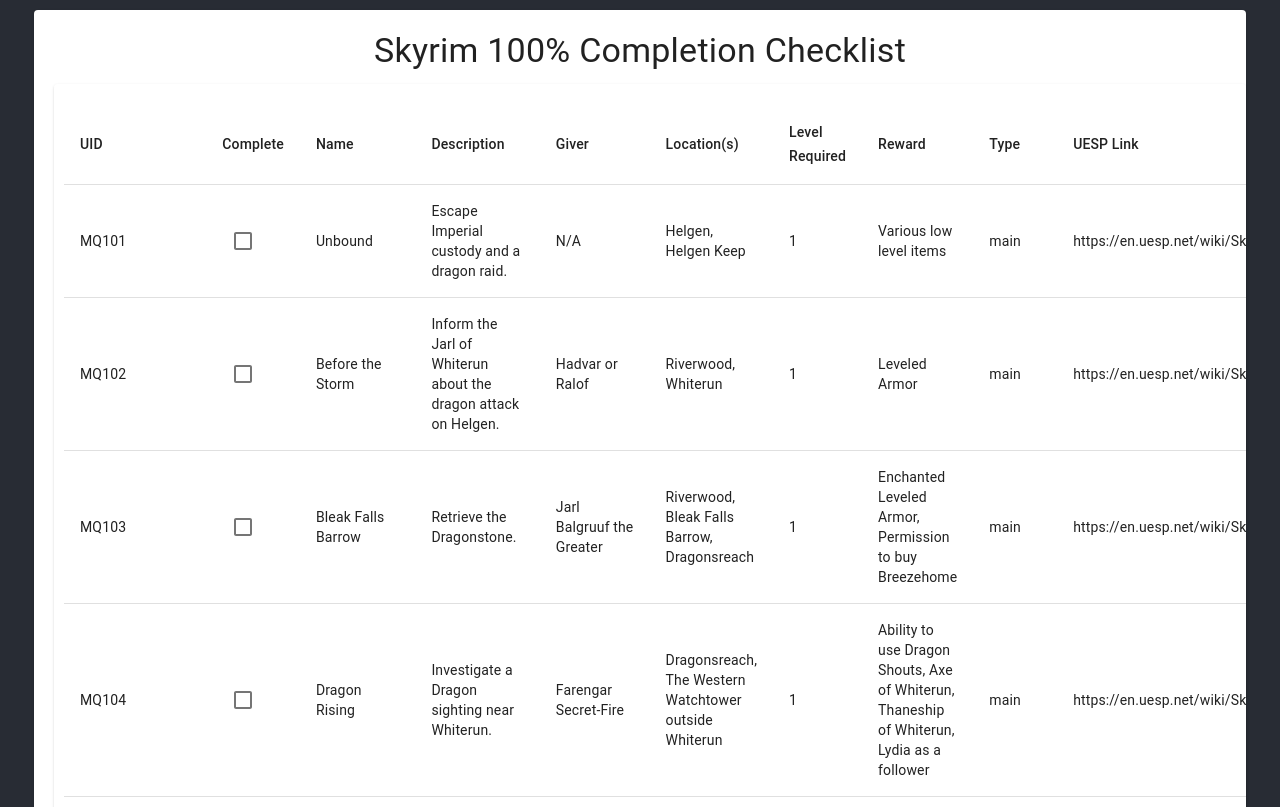
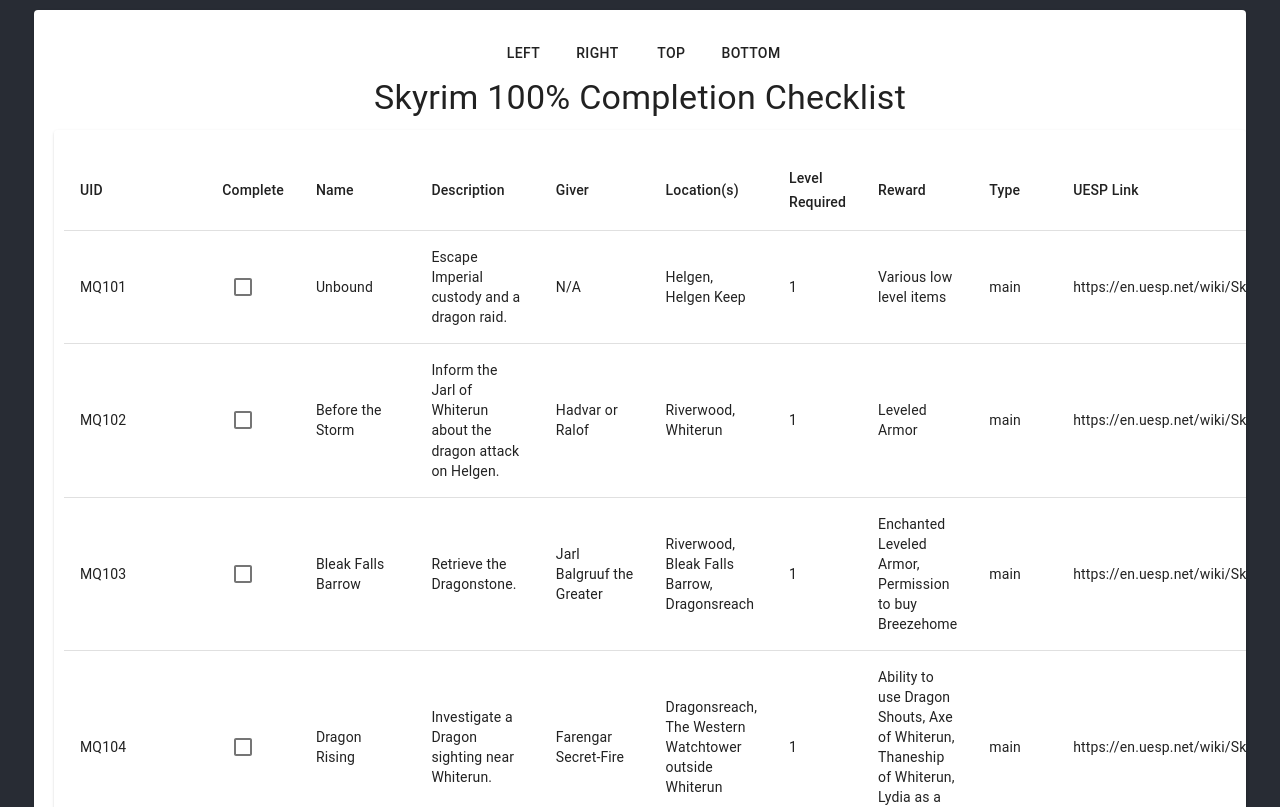
Before and after one commit to px3l/skyrim-quests, a React (Create React App) app: page / in a window 1280 px wide. Shown: the top 807 px of the page. Built offline with nearby package versions, Linux system fonts and the light colour scheme.

Commit message:
add drawer

```diff
--- a/src/Components/App/App.js
+++ b/src/Components/App/App.js
@@ -2,8 +2,9 @@
 import './App.css';
 import Container from '@material-ui/core/Container';
 import Typography from '@material-ui/core/Typography';
-import { Button, Paper } from '@material-ui/core';
+import { Paper } from '@material-ui/core';
 import QuestTable from '../QuestTable';
+import TemporaryDrawer from '../TemporaryDrawer';
 
 import tableData from '../../TableData'
 
@@ -11,6 +12,9 @@
   return (
     <Container maxWidth="100%" className="App">
       <Paper>
+
+        <TemporaryDrawer />
+
         <Typography variant="h4" component="h1" gutterBottom>
           Skyrim 100% Completion Checklist
         </Typography>
@@ -22,14 +26,6 @@
           data = { tableData.collegeOfWinterhold }
         />
 
-        <Button variant="contained" color="primary">
-          mainQuest
-        </Button>
-
-        <Button variant="contained" color="secondary">
-          College of Winterhold
-        </Button>
-
       </Paper>
     </Container>
   );
--- /dev/null
+++ b/src/Components/TemporaryDrawer.js
@@ -0,0 +1,79 @@
+import React from 'react';
+import clsx from 'clsx';
+import { makeStyles } from '@material-ui/core/styles';
+import Drawer from '@material-ui/core/Drawer';
+import Button from '@material-ui/core/Button';
+import List from '@material-ui/core/List';
+import Divider from '@material-ui/core/Divider';
+import ListItem from '@material-ui/core/ListItem';
+import ListItemIcon from '@material-ui/core/ListItemIcon';
+import ListItemText from '@material-ui/core/ListItemText';
+import InboxIcon from '@material-ui/icons/MoveToInbox';
+import MailIcon from '@material-ui/icons/Mail';
+
+const useStyles = makeStyles({
+  list: {
+    width: 250,
+  },
+  fullList: {
+    width: 'auto',
+  },
+});
+
+export default function TemporaryDrawer() {
+  const classes = useStyles();
+  const [state, setState] = React.useState({
+    top: false,
+    left: false,
+    bottom: false,
+    right: false,
+  });
+
+  const toggleDrawer = (anchor, open) => (event) => {
+    if (event.type === 'keydown' && (event.key === 'Tab' || event.key === 'Shift')) {
+      return;
+    }
+
+    setState({ ...state, [anchor]: open });
+  };
+
+  const list = (anchor) => (
+    <div
+      className={clsx(classes.list, {
+        [classes.fullList]: anchor === 'top' || anchor === 'bottom',
+      })}
+      role="presentation"
+      onClick={toggleDrawer(anchor, false)}
+      onKeyDown={toggleDrawer(anchor, false)}
+    >
+      <List>
+        {['Main Quest', 'College Of Winterhold'].map((text, index) => (
+          <ListItem button key={text}>
+            <ListItemText primary={text} />
+          </ListItem>
+        ))}
+      </List>
+      <Divider />
+      <List>
+        {['Unique Items', 'Books'].map((text, index) => (
+          <ListItem button key={text}>
+            <ListItemText primary={text} />
+          </ListItem>
+        ))}
+      </List>
+    </div>
+  );
+
+  return (
+    <div>
+      {['left', 'right', 'top', 'bottom'].map((anchor) => (
+        <React.Fragment key={anchor}>
+          <Button onClick={toggleDrawer(anchor, true)}>{anchor}</Button>
+          <Drawer anchor={anchor} open={state[anchor]} onClose={toggleDrawer(anchor, false)}>
+            {list(anchor)}
+          </Drawer>
+        </React.Fragment>
+      ))}
+    </div>
+  );
+}
--- a/src/TableData.js
+++ b/src/TableData.js
@@ -100,7 +100,7 @@
       name: 'A Blade in the Dark',
       description: 'Prove you are Dragonborn to Delphine by slaying the dragon Sahloknir.',
       giver: 'Delphine',
-      location: '   Sleeping Giant Inn, Kynesgrove',
+      location: 'Sleeping Giant Inn, Kynesgrove',
       level: 1,
       reward: '',
       type: 'main',
@@ -130,7 +130,7 @@
     },
     {
       ID: 'MQ203',
-      name: 'Alduins Wall',
+      name: 'Alduin\'s Wall',
       description: 'Locate the prophecy within Sky Haven Temple.',
       giver: 'Esbern',
       location: 'The Ratway, Riverwood, Sky Haven Temple',
@@ -155,7 +155,7 @@
       name: 'Elder Knowledge',
       description: 'Locate an Elder Scroll.',
       giver: 'Paarthurnax',
-      location: 'Throat of the World, Sky Haven Temple or High Hrothgar, Septimus Signuss Outpost, Alftand, Blackreach, Tower of Mzark.',
+      location: 'Throat of the World, Sky Haven Temple or High Hrothgar, Septimus Signus\'s Outpost, Alftand, Blackreach, Tower of Mzark.',
       level: 1,
       reward: '',
       type: 'main',
@@ -163,7 +163,7 @@
     },
     {
       ID: 'MQ206',
-      name: 'Alduins Bane',
+      name: 'Alduin\'s Bane',
       description: 'Exploit the Time Wound to learn Dragonrend.',
       giver: 'Paarthurnax',
       location: 'Throat of the World',
@@ -175,7 +175,7 @@
     {
       ID: 'MQ301',
       name: 'The Fallen',
-      description: 'Capture and interrogate one of Alduins allies.',
+      description: 'Capture and interrogate one of Alduin\'s allies.',
       giver: 'Alduin',
       location: 'Throat of the World, High Hrothgar, and/or Sky Haven Temple, Dragonsreach',
       level: 1,
@@ -207,8 +207,8 @@
     },
     {
       ID: 'MQ303',
-      name: 'The World-Eaters Eyrie',
-      description: 'Battle through Skuldafn Temple to reach Alduins portal to Sovngarde.',
+      name: 'The World-Eater\'s Eyrie',
+      description: 'Battle through Skuldafn Temple to reach Alduin\'s portal to Sovngarde.',
       giver: 'Odahviing',
       location: 'Skuldafn Temple',
       level: 1,
@@ -298,7 +298,7 @@
     {
       ID: 'MG06',
       name: 'Revealing the Unseen',
-      description: 'Discover the location of Magnus staff.',
+      description: 'Discover the location of Magnus\' staff.',
       giver: 'Mirabelle Ervine',
       location: 'College of Winterhold, Mzulft',
       level: 1,
@@ -341,7 +341,7 @@
     },
     {
       ID: 'MGRArniel01, MGRArniel02, MGRArniel03, MGRArniel04',
-      name: 'Arniels Endeavor',
+      name: 'Arniel\'s Endeavor',
       description: 'Uncover an ancient Dwemer secret.',
       giver: 'Arniel Gane',
       location: 'Part 1: College of Winterhold, Most Dwarven Ruins, Part 2: Radiant dungeon, Part 3: Various, Part 4: Radiant dungeon',
@@ -352,15 +352,193 @@
     },
     {
       ID: 'MGRAppBrelyna01',
-      name: 'Brelynas Practice',
+      name: 'Brelyna\'s Practice',
       description: 'Help Brelyna Maryon test spells.',
       giver: 'Brelyna Maryon',
       location: 'College of Winterhold',
       level: 1,
       reward: 'Resist Magic necklace',
       type: 'optional',
-      link: 'https://www.google.com/url?q=https://en.uesp.net/wiki/Skyrim:Brelyna%27s_Practice&sa=D&source=editors&ust=1612703299110000&usg=AFQjCNGmCuwCgBO13kDvhHVU8hofl5PaSA'
+      link: 'https://en.uesp.net/wiki/Skyrim:Brelyna\'s_Practice'
+    },
+    {
+      ID: 'MGRAppJzargo01',
+      name: 'J\'zargo\'s Experiment',
+      description: 'Help J\'zargo test out a fiery new spell.',
+      giver: 'J\'zargo',
+      location: '',
+      level: 1,
+      reward: 'J\'zargo as a follower, unused scrolls',
+      type: 'optional',
+      link: 'https://en.uesp.net/wiki/Skyrim:J%27zargo%27s_Experiment'
+    },
+    {
+      ID: 'MGRAppOnmund01',
+      name: 'Onmund\'s Request',
+      description: 'Help Onmund negotiate the return of a family amulet.',
+      giver: 'Onmund',
+      location: 'College of Winterhold',
+      level: 1,
+      reward: 'Onmund\'s friendship and availability as follower/spouse',
+      type: 'optional',
+      link: 'https://en.uesp.net/wiki/Skyrim:Onmund%27s_Request'
+    },
+    {
+      ID: 'MGR02',
+      name: 'Out of Balance',
+      description: 'Purify the focus points for magical energy around the College.',
+      giver: 'Drevis Neloren',
+      location: 'College of Winterhold, Hall of Attainment, Hall of Countenance',
+      level: 1,
+      reward: 'Soul gems, temporary Regenerate Magicka effect',
+      type: 'optional',
+      link: 'https://en.uesp.net/wiki/Skyrim:Out_of_Balance'
+    },
+    {
+      ID: 'MGRejoinQuest',
+      name: 'Rejoining the College',
+      description: 'Make amends for breaking the College of Winterhold rules.',
+      giver: '',
+      location: 'College of Winterhold',
+      level: 1,
+      reward: 'Reentry into the College',
+      type: 'optional',
+      link: 'https://en.uesp.net/wiki/Skyrim:Rejoining_the_College'
+    },
+    {
+      ID: 'MGR10',
+      name: 'Enchanting Pick-Up',
+      description: 'Sergius wants you to pick-up an item from a client for enchanting.',
+      giver: 'Sergius Turrianus',
+      location: '',
+      level: 1,
+      reward: 'Leveled gold',
+      type: 'radiant',
+      link: 'https://en.uesp.net/wiki/Skyrim:Enchanting_Pick-Up'
+    },
+    {
+      ID: 'MGR11',
+      name: 'Restocking Soul Gems',
+      description: 'Help Sergius Turrianus to fill his stock with soul gems.',
+      giver: 'Sergius Turrianus',
+      location: 'College of Winterhold',
+      level: 1,
+      reward: 'Various amounts of gold',
+      type: 'radiant',
+      link: 'https://en.uesp.net/wiki/Skyrim:Restocking_Soul_Gems'
+    },
+    {
+      ID: 'ID',
+      name: 'Tolfdir The Absent-Minded',
+      description: 'Help Tolfdir find his missing alembic.',
+      giver: 'Tolfdir',
+      location: '',
+      level: 1,
+      reward: '',
+      type: 'radiant',
+      link: 'https://en.uesp.net/wiki/Skyrim:Tolfdir_The_Absent-Minded'
+    },
+    {
+      ID: 'MGR30',
+      name: 'Aftershock',
+      description: 'Put an end to the rupture caused by the Eye of Magnus.',
+      giver: 'Tolfdir',
+      location: 'College of Winterhold, Radiant location',
+      level: 1,
+      reward: 'Leveled gold',
+      type: 'radiant',
+      link: 'https://en.uesp.net/wiki/Skyrim:Aftershock'
+    },
+    {
+      ID: 'MGR20, MGR20B',
+      name: 'Fetch me that Book!',
+      description: 'Fetch a book for Urag gro-Shub.',
+      giver: 'Urag gro-Shub',
+      location: 'The Arcanaeum',
+      level: 1,
+      reward: 'Small amount of leveled gold',
+      type: 'radiant',
+      link: 'https://en.uesp.net/wiki/Skyrim:Fetch_me_that_Book!'
+    },
+    {
+      ID: 'MGR21',
+      name: 'Shalidor\'s Insights',
+      description: 'Discover the writings of Shalidor and benefit from his wisdom.',
+      giver: 'Urag gro-Shub',
+      location: 'The Arcanaeum, various dungeons',
+      level: 1,
+      reward: 'Three identical "Shalidor\'s Insights" scrolls or a magic skill boost',
+      type: 'radiant',
+      link: 'https://en.uesp.net/wiki/Skyrim:Shalidor%27s_Insights'
+    },
+    {
+      ID: 'MGRitual05',
+      name: 'Alteration Ritual Spell',
+      description: 'Find the Fang and use it to get Heartscales from a dragon.',
+      giver: 'Tolfdir',
+      location: 'College of Winterhold, random dungeon',
+      level: 1,
+      reward: 'Dragonhide spell tome, ability to purchase Master level Alteration Spells',
+      type: 'master skill',
+      link: 'https://en.uesp.net/wiki/Skyrim:Alteration_Ritual_Spell'
+    },
+    {
+      ID: 'MGRitual03',
+      name: 'Conjuration Ritual Spell',
+      description: 'Find a Sigil Stone by summoning a Daedra.',
+      giver: 'Phinis Gestor',
+      location: 'College of Winterhold - Hall of Attainment',
+      level: 1,
+      reward: 'Flame Thrall spell tome, ability to purchase Master level Conjuration spells, Sigil Stone',
+      type: 'master skill',
+      link: 'https://en.uesp.net/wiki/Skyrim:Conjuration_Ritual_Spell'
+    },
+    {
+      ID: 'MGRitual01',
+      name: 'Destruction Ritual Spell',
+      description: 'Learn the most powerful Destruction spells in Skyrim.',
+      giver: 'Faralda',
+      location: 'College of Winterhold',
+      level: 1,
+      reward: 'Fire Storm spell tome, ability to purchase Master level Destruction spells',
+      type: 'master skill',
+      link: 'https://en.uesp.net/wiki/Skyrim:Destruction_Ritual_Spell'
+    },
+    {
+      ID: 'MGRitual02',
+      name: 'Illusion Ritual Spell',
+      description: 'Find some books about Illusion Magic to learn Master Spells.',
+      giver: 'Drevis Neloren',
+      location: 'College of Winterhold',
+      level: 1,
+      reward: 'Hysteria spell tome, ability to purchase Master level Illusion spells',
+      type: 'master skill',
+      link: 'https://en.uesp.net/wiki/Skyrim:Illusion_Ritual_Spell'
+    },
+    {
+      ID: 'MGRitual04',
+      name: 'Restoration Ritual Spell',
+      description: 'Find the Augur of Dunlain and learn more about Restoration Magic.',
+      giver: 'Colette Marence',
+      location: 'College of Winterhold',
+      level: 1,
+      reward: 'Bane of the Undead, ability to purchase Master level Restoration spells and Master level Alteration spells, due to a bug.',
+      type: 'master skill',
+      link: 'https://en.uesp.net/wiki/Skyrim:Restoration_Ritual_Spell'
     }
+  ],
+  bardsCollege: [
+    {
+      ID: 'MS05',
+      name: 'Tending the Flames',
+      description: 'Unveil the truth about a King; become a member of Bards College.',
+      giver: 'Viarmo',
+      location: 'Bards College, Dead Men\'s Respite, Blue Palace',
+      level: 1,
+      reward: 'Leveled gold, Bards College membership',
+      type: 'side',
+      link: 'https://en.uesp.net/wiki/Skyrim:Tending_the_Flames'
+    },
   ]
 }
 export default tableData
```
